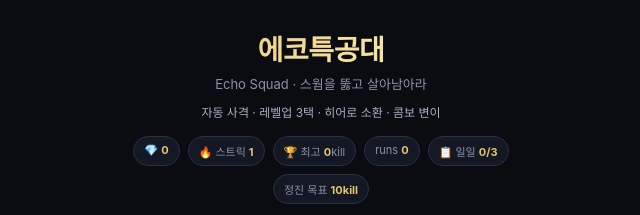
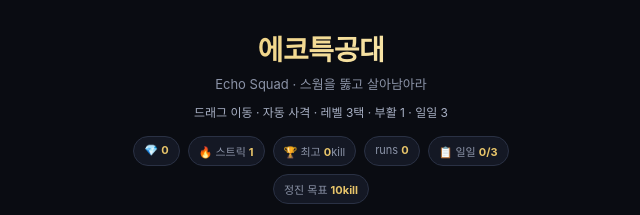
Before and after one commit to hosuman08-netizen/echo-squad, a plain HTML site: page index.html in a window 1280 px wide. Shown: the top 215 px of the page, 319-959 px from the left. Drawn offline with Linux system fonts and the light colour scheme.

Commit message:
gg: clearer lobby controls copy

```diff
--- a/index.html
+++ b/index.html
@@ -17,7 +17,7 @@
   <div id="boot">
     <h1>에코특공대</h1>
     <p class="tag">Echo Squad · 스웜을 뚫고 살아남아라</p>
-    <p class="sub">자동 사격 · 레벨업 3택 · 히어로 소환 · 콤보 변이</p>
+    <p class="sub">드래그 이동 · 자동 사격 · 레벨 3택 · 부활 1 · 일일 3</p>
     <div class="stats-bar" id="metaBar"></div>
     <div class="hero-pick" id="heroPick"></div>
     <div class="modes">
```
